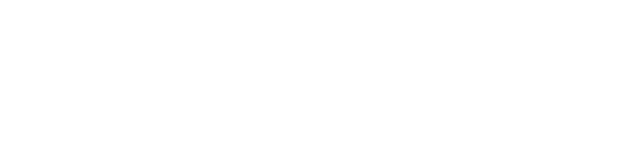
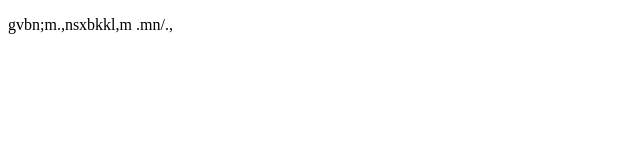
Before and after one commit to abditech/gitPractice, a plain HTML site: page Pages/index.html in a window 1280 px wide. Shown: the whole page, without its empty margins (0-640 px from the left). Drawn offline with Linux system fonts and the light colour scheme.

Commit message:
created a paragraph

```diff
--- a/Pages/index.html
+++ b/Pages/index.html
@@ -7,6 +7,7 @@
     <meta name="viewport" content="width=device-width, initial-scale=1.0">
     <title>Abdis GIT</title>
 </head>
+<p> gvbn;m.,nsxbkkl,m .mn/.,</p>
 
 <body>
 
```
